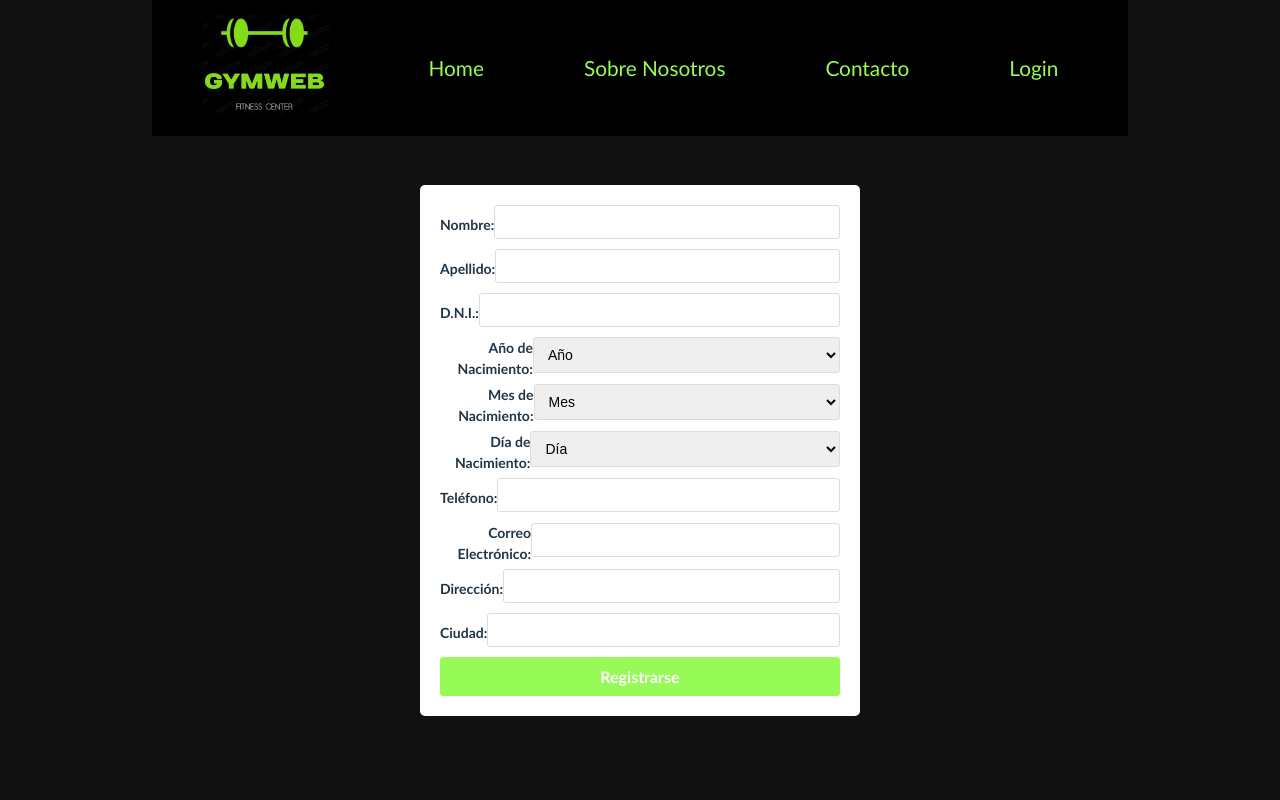
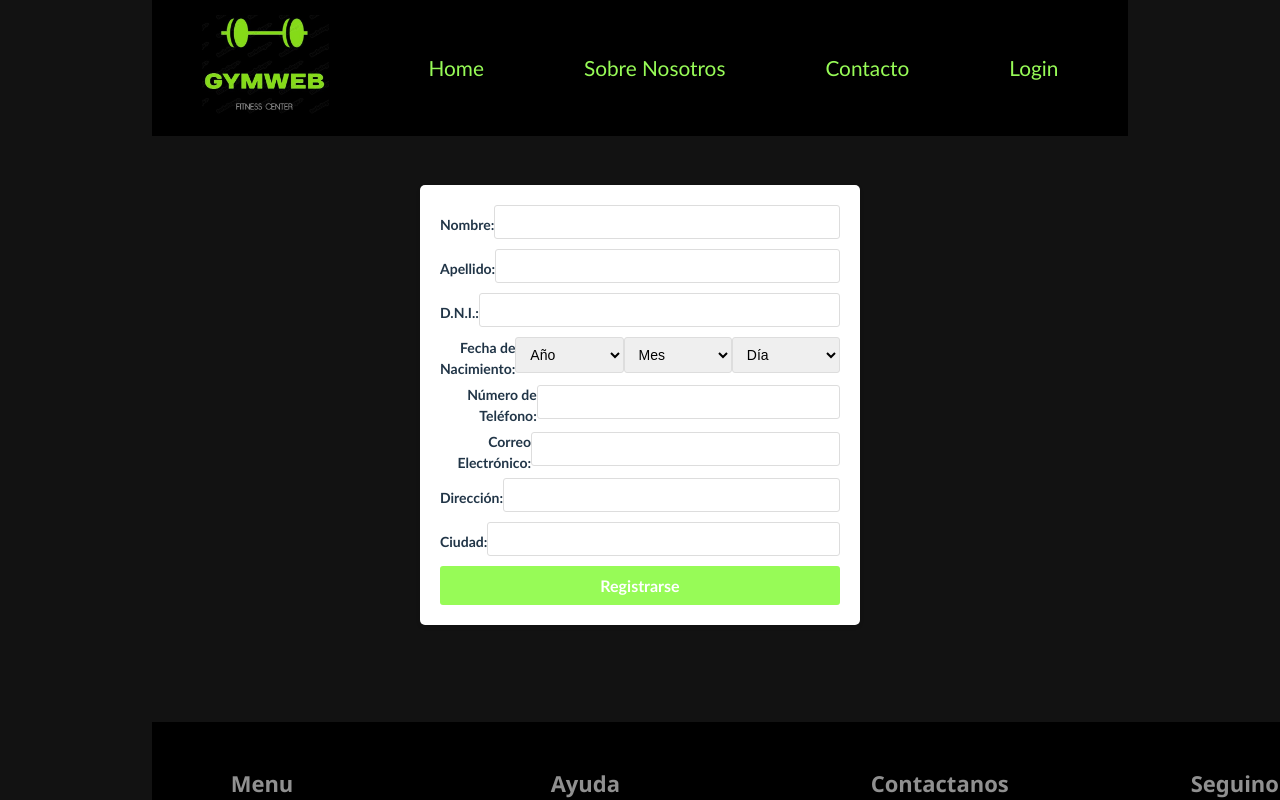
Before and after one commit to labmiracle/team-red, a React (Vite) app in the folder gymWeb/: page /register in a window 1280 px wide. Shown: the top 800 px of the page. Built offline with nearby package versions, Linux system fonts and the light colour scheme.

Commit message:
7FDs8DoM getting date of birth select in line

```diff
--- a/gymWeb/src/components/Register/Register.tsx
+++ b/gymWeb/src/components/Register/Register.tsx
@@ -1,6 +1,4 @@
-
-import React, { useState, ChangeEvent, FormEvent } from 'react';
-
+import { useState, ChangeEvent, FormEvent } from 'react';
 import styles from './Register.module.css';
 
 interface DateOfBirth {
@@ -37,10 +35,8 @@ const Register: React.FC = () => {
   const handleDNIChange = (event: ChangeEvent<HTMLInputElement>) => {
     const dniValue = event.target.value;
 
-
     if (dniValue.length <= 8) {
       setDNI(dniValue);
-
 
       if (dniValue.length === 8) {
         if (/^\d{8}$/.test(dniValue)) {
@@ -168,9 +164,16 @@ const Register: React.FC = () => {
         <input type="text" id="dni" value={dni} onChange={handleDNIChange} required />
         {dniError && <p>{dniError}</p>}
       </div>
-      <div>
-        <label htmlFor="dateOfBirthYear">Año de Nacimiento:</label>
-        <select id="dateOfBirthYear" name="year" value={dateOfBirth.year} onChange={handleYearChange} required>
+
+      <div className={styles.dobContainer}>
+        <label htmlFor="dateOfBirthYear">Fecha de Nacimiento:</label>
+        <select
+          id="dateOfBirthYear"
+          name="year"
+          value={dateOfBirth.year}
+          onChange={handleYearChange}
+          required
+        >
           <option value="">Año</option>
           {years.map((year) => (
             <option key={year} value={year}>
@@ -178,10 +181,13 @@ const Register: React.FC = () => {
             </option>
           ))}
         </select>
-      </div>
-      <div>
-        <label htmlFor="dateOfBirthMonth">Mes de Nacimiento:</label>
-        <select id="dateOfBirthMonth" name="month" value={dateOfBirth.month} onChange={handleMonthChange} required>
+        <select
+          id="dateOfBirthMonth"
+          name="month"
+          value={dateOfBirth.month}
+          onChange={handleMonthChange}
+          required
+        >
           <option value="">Mes</option>
           {months.map((month, index) => (
             <option key={index} value={month}>
@@ -189,15 +195,12 @@ const Register: React.FC = () => {
             </option>
           ))}
         </select>
-      </div>
-      <div>
-        <label htmlFor="dateOfBirthDay">Día de Nacimiento:</label>
         <select
           id="dateOfBirthDay"
           name="day"
           value={dateOfBirth.day}
           onChange={handleDateOfBirthChange}
-          required={!!dateOfBirth.month && !!dateOfBirth.year}
+          required
         >
           <option value="">Día</option>
           {days.map((day) => (
@@ -207,8 +210,10 @@ const Register: React.FC = () => {
           ))}
         </select>
       </div>
+
+
       <div>
-        <label htmlFor="phoneNumber">Teléfono:</label>
+        <label htmlFor="phoneNumber">Número de Teléfono:</label>
         <input type="text" id="phoneNumber" value={phoneNumber} onChange={handlePhoneNumberChange} required />
       </div>
       <div>
```
